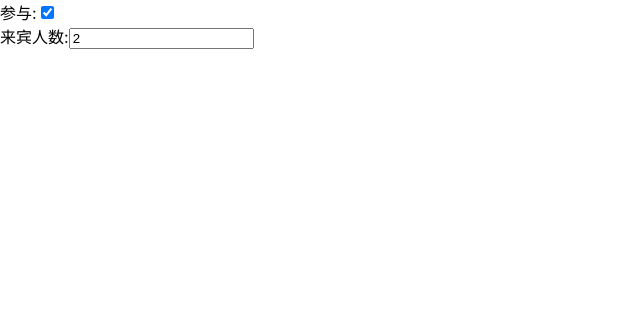
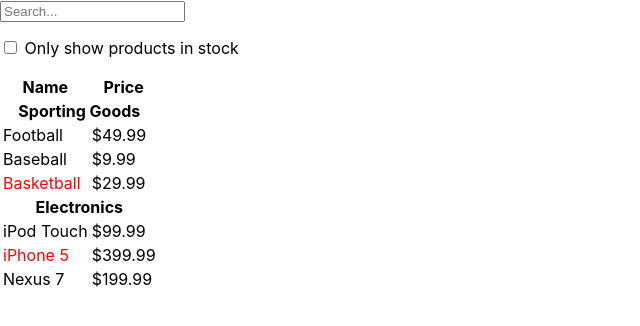
Before and after one commit to keluorg/hello-react, a React (Create React App) app: page / in a window 1280 px wide. Shown: the top 326 px of the page, without its empty margins (0-640 px from the left). Built offline with nearby package versions, Linux system fonts and the light colour scheme.

Commit message:
[update] 12. react 哲学 1

```diff
--- /dev/null
+++ b/src/FilterableProductTable.js
@@ -0,0 +1,97 @@
+import React from 'react'
+
+class ProductCategoryRow extends React.Component {
+    render() {
+        const category = this.props.category;
+        return (
+            <tr>
+            <th colSpan="2">
+            {category}
+            </th>
+            </tr>
+    );
+    }
+}
+
+class ProductRow extends React.Component {
+    render() {
+        const product = this.props.product;
+        const name = product.stocked ?
+            product.name :
+    <span style={{color: 'red'}}>
+        {product.name}
+    </span>;
+
+        return (
+            <tr>
+            <td>{name}</td>
+            <td>{product.price}</td>
+        </tr>
+    );
+    }
+}
+
+class ProductTable extends React.Component {
+    render() {
+        const rows = [];
+        let lastCategory = null;
+
+        this.props.products.forEach((product) => {
+            if (product.category !== lastCategory) {
+            rows.push(
+            <ProductCategoryRow
+            category={product.category}
+            key={product.category} />
+        );
+        }
+        rows.push(
+        <ProductRow
+        product={product}
+        key={product.name} />
+    );
+        lastCategory = product.category;
+    });
+
+        return (
+            <table>
+            <thead>
+            <tr>
+            <th>Name</th>
+            <th>Price</th>
+            </tr>
+            </thead>
+            <tbody>{rows}</tbody>
+            </table>
+    );
+    }
+}
+
+class SearchBar extends React.Component {
+    render() {
+        return (
+            <form>
+            <input type="text" placeholder="Search..." />
+            <p>
+            <input type="checkbox" />
+            {' '}
+        Only show products in stock
+        </p>
+        </form>
+    );
+    }
+}
+
+class FilterableProductTable extends React.Component {
+    render() {
+        return (
+            <div>
+            <SearchBar />
+            <ProductTable products={this.props.products} />
+        </div>
+    );
+    }
+}
+
+
+
+export default FilterableProductTable;
--- a/src/index.js
+++ b/src/index.js
@@ -7,15 +7,26 @@
 // import LoginControl from './LoginControl'
 // import Page from './Page';
 // import NameForm from './NameForm'
-import Reservation from './Reservation'
+// import Reservation from './Reservation'
+
+import FilterableProductTable from './FilterableProductTable'
 import * as serviceWorker from './serviceWorker';
 
+console.log("kelu");
+
+const PRODUCTS = [
+    {category: 'Sporting Goods', price: '$49.99', stocked: true, name: 'Football'},
+    {category: 'Sporting Goods', price: '$9.99', stocked: true, name: 'Baseball'},
+    {category: 'Sporting Goods', price: '$29.99', stocked: false, name: 'Basketball'},
+    {category: 'Electronics', price: '$99.99', stocked: true, name: 'iPod Touch'},
+    {category: 'Electronics', price: '$399.99', stocked: false, name: 'iPhone 5'},
+    {category: 'Electronics', price: '$199.99', stocked: true, name: 'Nexus 7'}
+];
+
 ReactDOM.render(
-    <Reservation />,
+    <FilterableProductTable products={PRODUCTS} />,
     document.getElementById('root')
 );
-
-console.log("kelu");
 
 // If you want your app to work offline and load faster, you can change
 // unregister() to register() below. Note this comes with some pitfalls.
```
Also changed, not shown: 2 other files (tests, documents, lock files or other folders).
